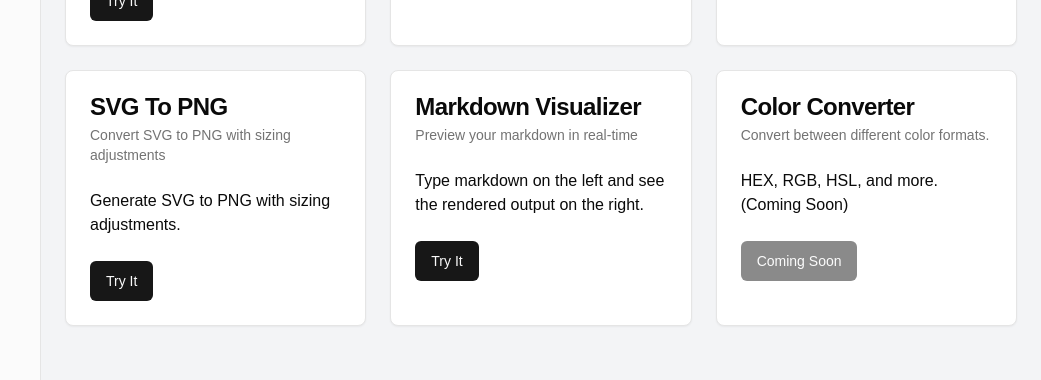
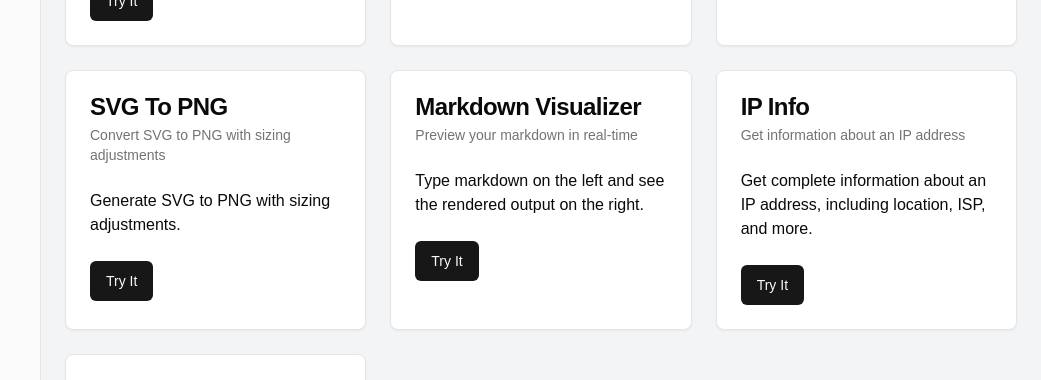
Before and after one commit to AV3RG/dev-utils, a Next.js app: page / in a window 1280 px wide. Shown: the part 1334-1714 px from the top of the page, without its empty margins (239-1280 px from the left). Built offline with nearby package versions, Linux system fonts and the light colour scheme.

Commit message:
feat(ip-info): add to const

```diff
--- a/src/const/utils.ts
+++ b/src/const/utils.ts
@@ -1,4 +1,4 @@
-import {Ampersand, FileJson2, Link2, LucideIcon, PenTool, Sparkles, Volleyball, WholeWord, FileText} from "lucide-react";
+import {Ampersand, FileJson2, Link2, LucideIcon, PenTool, Sparkles, Volleyball, WholeWord, FileText, MapPin} from "lucide-react";
 
 const utils: {
   pathName: string,
@@ -62,6 +62,13 @@ const utils: {
     displayName: "Markdown Visualizer",
     cardDescription: "Preview your markdown in real-time",
     cardContent: "Type markdown on the left and see the rendered output on the right."
+  },
+  {
+    pathName: "/ip-info",
+    icon: MapPin,
+    displayName: "IP Info",
+    cardDescription: "Get information about an IP address",
+    cardContent: "Get complete information about an IP address, including location, ISP, and more."
   }
 ]
 
```
